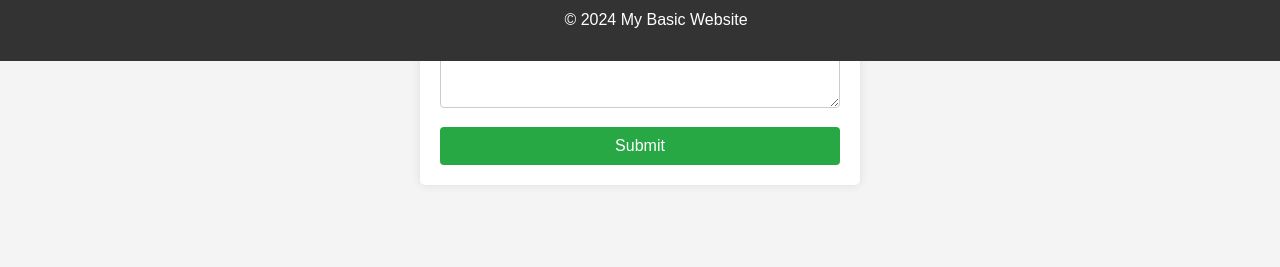
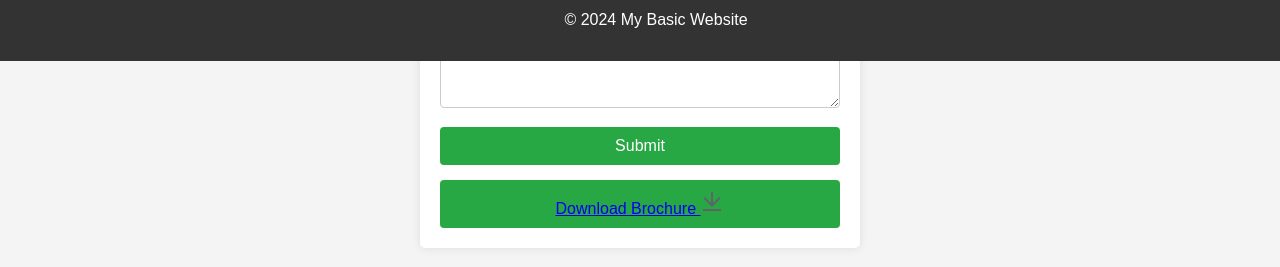
Before and after one commit to leemageorge/demo-call-whasapp-form, a plain HTML site: page index.html in a window 1280 px wide. Shown: the part 739-1006 px from the top of the page. Drawn offline with Linux system fonts and the light colour scheme.

Commit message:
first commit

```diff
--- a/index.html
+++ b/index.html
@@ -160,6 +160,14 @@
 
                 <!-- Submit Button -->
                 <button type="submit">Submit</button>
+                <button>
+                    <a href="assets/brochur/STARC- Brochure_compressed.pdf" download class="button about-btn">Download Brochure
+                        <svg xmlns="http://www.w3.org/2000/svg" viewBox="0 0 24 24"  width="24px" fill="#5f6368" height="24px">
+                          <path d="M3 19H21V21H3V19ZM13 13.1716L19.0711 7.1005L20.4853 8.51472L12 17L3.51472 8.51472L4.92893 7.1005L11 13.1716V2H13V13.1716Z"></path>
+                        </svg>
+                      </a>
+                </button>
+
             </form>
         </section>
     </main>
```
